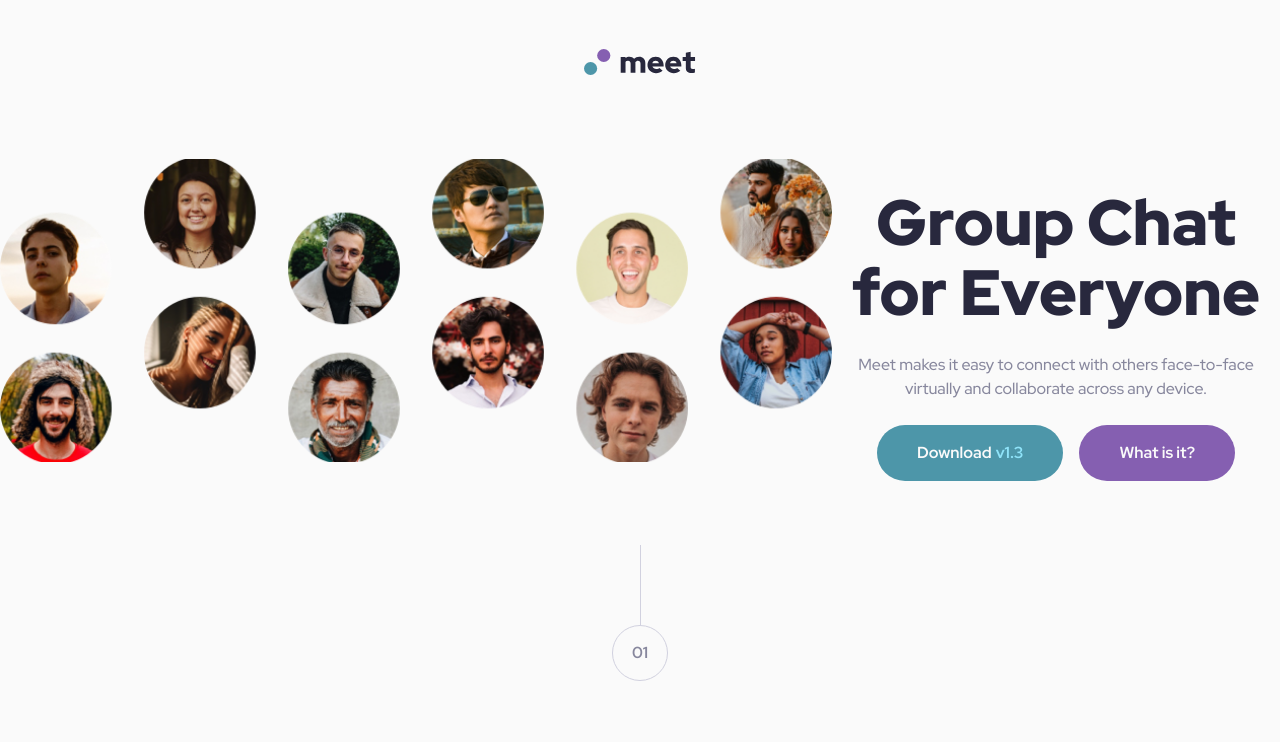
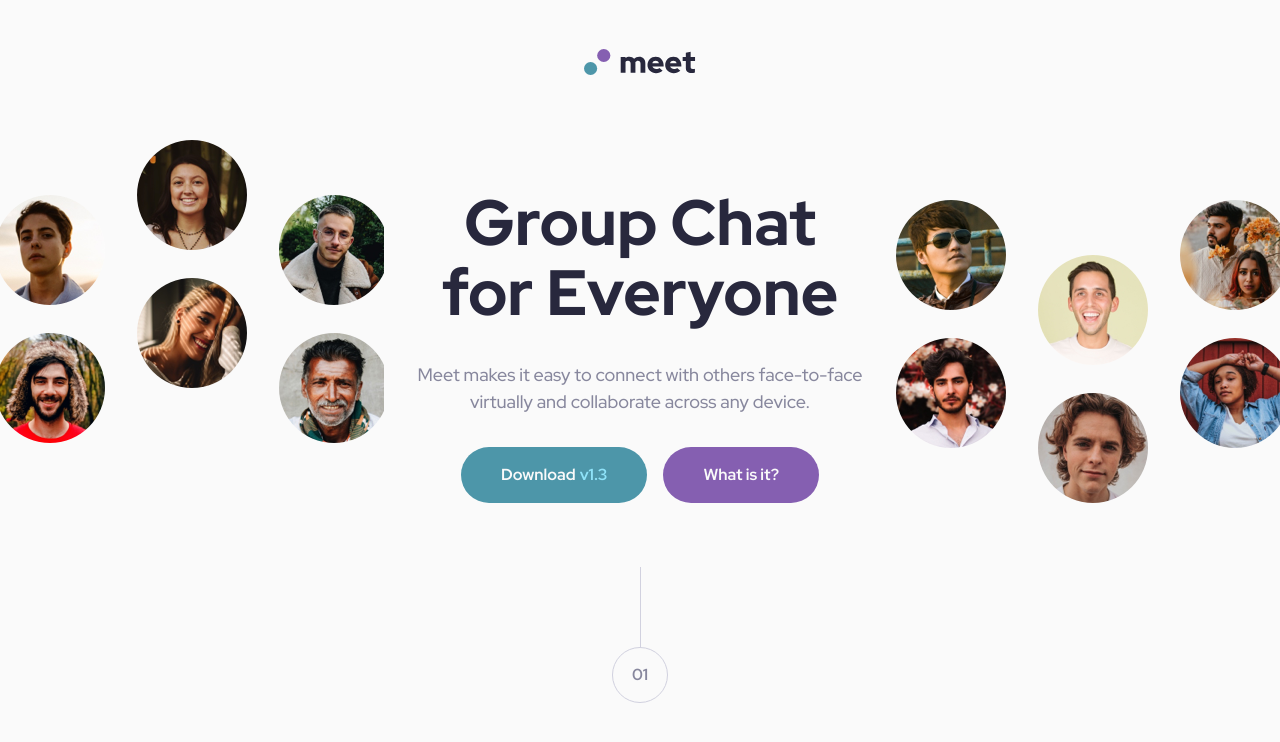
Before and after one commit to martinianol/meet-landing-page, a website: page index.html in a window 1280 px wide. Shown: the top 742 px of the page. Drawn offline with Linux system fonts and the light colour scheme.

Commit message:
WIP Desktop

```diff
--- a/scss/styles.scss
+++ b/scss/styles.scss
@@ -12,10 +12,10 @@ $white: #fafafa;
 // Typography
 $font-primary: "Red Hat Display", sans-serif;
 
-$text-preset-1: clamp(40px, 6.25vw, 64px) / 110% $font-primary;
+$text-preset-1: 800 clamp(40px, 6.25vw, 64px) / 110% $font-primary;
 $text-preset-2: 800 clamp(32px, 4.6875vw, 40px) / 110% $font-primary;
 $text-preset-3: clamp(12px, 1.823vw, 16px) / 110% $font-primary; // letter spacing 4px;
-$text-preset-4: 500 clamp(14px, 5vw, 16px) / 150% $font-primary;
+$text-preset-4: 500 clamp(14px, 5vw, 18px) / 150% $font-primary;
 $text-preset-5: 700 16px/150% $font-primary;
 
 /* reset */
@@ -60,6 +60,7 @@ main {
   display: flex;
   flex-direction: column;
   flex-grow: 1;
+  align-items: center;
 
   .separator {
     display: flex;
@@ -101,8 +102,11 @@ main {
   }
 
   #intro {
+    max-width: 1800px;
     @media (min-width: 800px) {
       flex-direction: row;
+      justify-content: space-between;
+      gap: 32px;
     }
 
     .hero1 {
@@ -112,6 +116,28 @@ main {
       background-size: cover;
       background-repeat: no-repeat;
       background-position: center;
+
+      @media (min-width: 800px) {
+        background-image: url("../assets/desktop/image-hero-left.png");
+        background-size: cover;
+        width: 394px;
+        align-self: flex-start;
+      }
+    }
+
+    .hero2 {
+      width: 100%;
+      height: clamp(160px, 40vw, 303px);
+      display: none;
+
+      @media (min-width: 800px) {
+        display: block;
+        background-image: url("../assets/desktop/image-hero-right.png");
+        background-size: cover;
+        background-repeat: no-repeat;
+        width: 394px;
+        align-self: flex-end;
+      }
     }
 
     article {
@@ -121,15 +147,18 @@ main {
       align-items: center;
       gap: 24px;
       max-width: 305px;
+      flex-grow: 1;
 
       @media (min-width: 500px) {
         max-width: 448px;
+      }
+      @media (min-width: 800px) {
+        gap: 32px;
       }
 
       h1 {
         font: $text-preset-1;
         color: $slate-900;
-        font-weight: 900;
       }
 
       p {
```
Also changed, not shown: css/styles.css, 1 other file.
